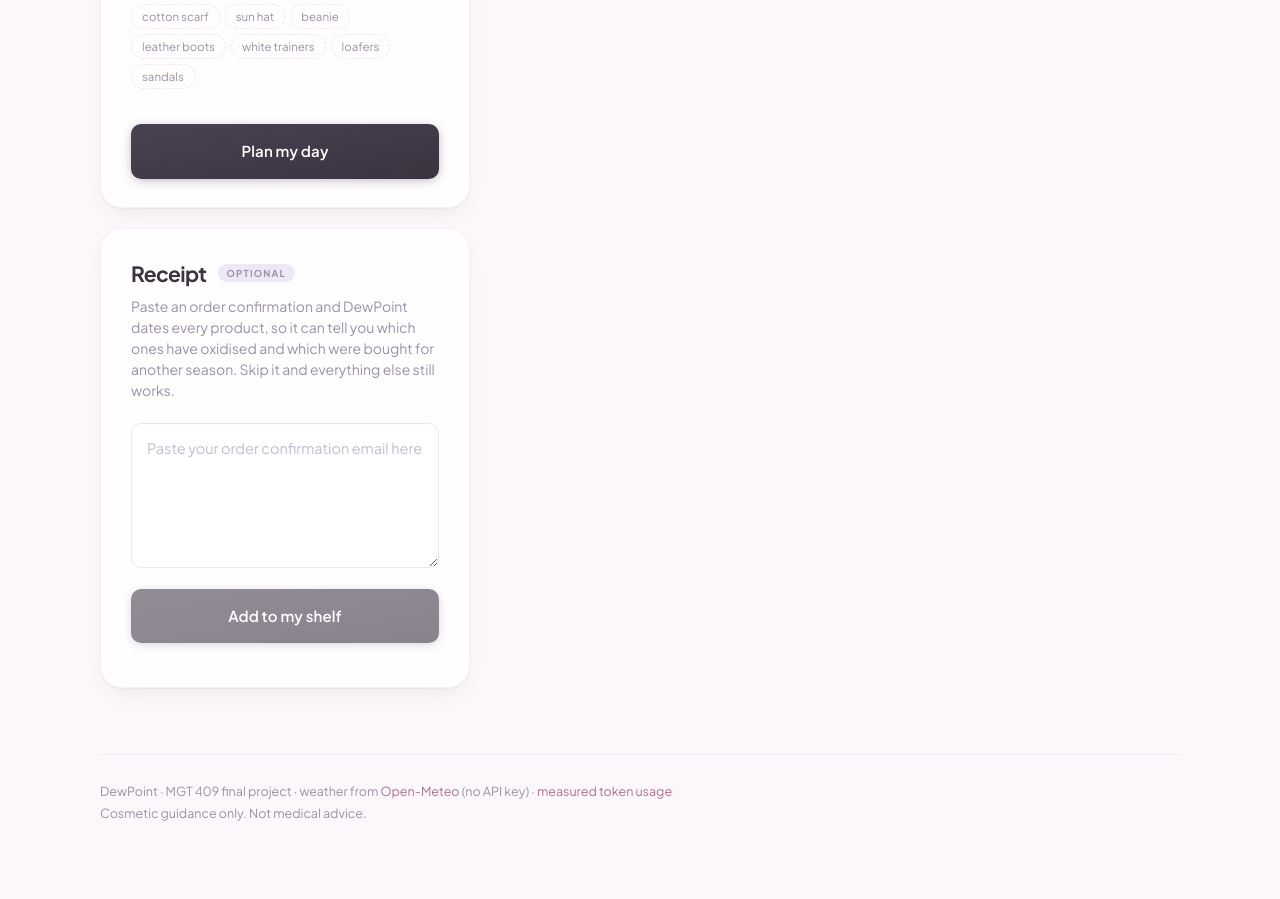
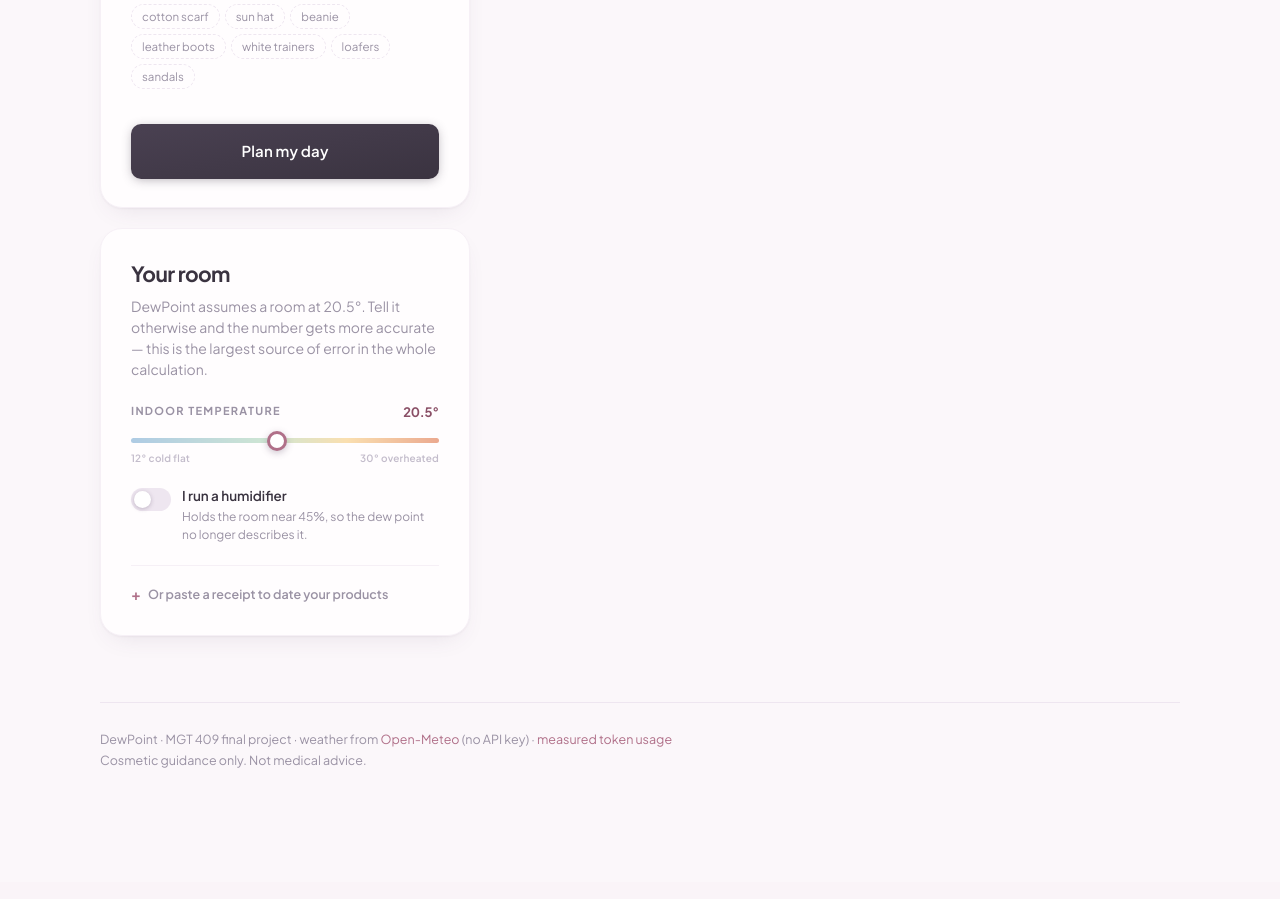
Before and after one commit to thuydgpham99/dewpoint, a Flask app: page / in a window 1280 px wide. Shown: the part 2691-3590 px from the top of the page. After the commit the page ends 3459 px from the top, so only its background shows below. Run offline with Flask 3, Linux system fonts and the light colour scheme.

Commit message:
Your room replaces the receipt panel; AM before PM
Your room
- Indoor temperature slider and a humidifier toggle. Indoor temperature was
  the single largest source of error in the model and section 7 said so; the
  app now asks instead of assuming. Moving from 17C to 24C changes the
  computed figure by about ten points and can change the advice band outright.
- The humidifier toggle pins the room to 45%, the usual humidistat setpoint,
  since a running humidifier adds moisture the outdoor air never carried and
  the dew point derivation stops describing the room.
- Both settings apply to the week ahead as well as today.
- Receipt paste moves into a collapsed row inside the same card. It is still
  needed for the dated inventory, the expired-product finding and the
  injection demo, but it was taking a whole panel for something nobody does
  on a first visit.

Shelf ordering
- Morning items first, then anything used twice, then evening, then skips, so
  the list reads in the order you work through it.
- AM, PM and SKIP now carry distinct colours instead of sharing one green.
  Each pair was checked against WCAG AA on its own fill, and the tag always
  spells out the slot, so the colour is never the only signal.

Section 7 and 8 rewritten to match, and selftest covers the room settings.

Co-Authored-By: Claude Opus 5 <noreply@anthropic.com>

```diff
--- a/app.py
+++ b/app.py
@@ -60,9 +60,20 @@ def plan():
             "reasons": screen["medical_reasons"],
         })
 
+    # Room settings. Indoor temperature is the largest source of error in the
+    # whole model, so letting the user state theirs is worth more than any
+    # refinement to the formula.
+    try:
+        room_temp = float(data.get("indoor_temp_c")) if data.get("indoor_temp_c") else None
+    except (TypeError, ValueError):
+        room_temp = None
+    if room_temp is not None:
+        room_temp = max(10.0, min(32.0, room_temp))
+    humidifier = bool(data.get("humidifier"))
+
     weather = fetch(city)
-    analysis = analysis_to_dict(analyse(weather))
-    outlook = build_outlook(weather.get("forecast", []))
+    analysis = analysis_to_dict(analyse(weather, room_temp, humidifier))
+    outlook = build_outlook(weather.get("forecast", []), room_temp, humidifier)
 
     result = run_pipeline(analysis, screen["safe_shelf"], screen["safe_wardrobe"],
                           outlook=outlook)
--- a/static/style.css
+++ b/static/style.css
@@ -246,6 +246,12 @@ ul.items .n{font-weight:600}
 ul.items .w{color:var(--ink-3);font-size:13px;display:block;margin-top:3px;line-height:1.5}
 .tag{font-size:9.5px;font-weight:700;letter-spacing:.09em;text-transform:uppercase;
   padding:3px 8px;border-radius:5px;margin-left:8px;vertical-align:1.5px}
+/* Time of day carries its own colour so the slot is readable at a glance,
+   never colour alone -- the tag always spells out AM, PM or SKIP. Each pair
+   was checked against WCAG AA on its own fill. */
+.tag.am{background:var(--p-butter);color:#8a6a1f}
+.tag.pm{background:var(--p-lilac);color:#4a3d6e}
+.tag.both{background:var(--p-mint);color:var(--good)}
 .tag.use{background:var(--p-mint);color:var(--good)}
 .tag.skip{background:var(--p-peach);color:var(--dry)}
 
@@ -522,3 +528,49 @@ table.tk td.num{text-align:right;font-family:var(--sans);font-variant-numeric:ta
   .oday{min-width:64px}
 }
 @media (prefers-reduced-motion:reduce){.odetail-inner{animation:none}}
+
+/* ---- room controls ---- */
+label output{float:right;font-size:13px;font-weight:700;color:var(--accent-2);
+  letter-spacing:-.2px;text-transform:none}
+input[type=range]{-webkit-appearance:none;appearance:none;width:100%;height:5px;
+  border-radius:999px;background:linear-gradient(90deg,#aecbe4,#cfe6d3 45%,#fadfb0 70%,#eba98f);
+  outline:none;margin:4px 0 5px;cursor:pointer}
+input[type=range]::-webkit-slider-thumb{-webkit-appearance:none;width:20px;height:20px;
+  border-radius:50%;background:#fff;border:3px solid var(--accent);cursor:grab;
+  box-shadow:0 2px 7px rgba(90,70,100,.3);transition:transform .15s}
+input[type=range]::-webkit-slider-thumb:active{cursor:grabbing;transform:scale(1.14)}
+input[type=range]::-moz-range-thumb{width:20px;height:20px;border-radius:50%;background:#fff;
+  border:3px solid var(--accent);cursor:grab;box-shadow:0 2px 7px rgba(90,70,100,.3)}
+input[type=range]:focus-visible{box-shadow:0 0 0 4px var(--accent-soft)}
+.scale{display:flex;justify-content:space-between;font-size:10px;color:var(--ink-4);
+  font-weight:600;letter-spacing:.02em}
+
+.toggle{display:flex;align-items:flex-start;gap:11px;margin-top:20px;cursor:pointer;
+  text-transform:none;letter-spacing:0;font-size:inherit;color:inherit;font-weight:400}
+.toggle input{position:absolute;opacity:0;width:0;height:0}
+.toggle .track{flex:none;width:40px;height:23px;border-radius:999px;background:var(--line);
+  position:relative;transition:background .22s;margin-top:1px}
+.toggle .knob{position:absolute;top:3px;left:3px;width:17px;height:17px;border-radius:50%;
+  background:#fff;box-shadow:0 1px 4px rgba(90,70,100,.32);
+  transition:transform .22s cubic-bezier(.22,.8,.3,1)}
+.toggle input:checked + .track{background:var(--accent)}
+.toggle input:checked + .track .knob{transform:translateX(17px)}
+.toggle input:focus-visible + .track{box-shadow:0 0 0 4px var(--accent-soft)}
+.tlabel{font-size:13.5px;font-weight:600;color:var(--ink);line-height:1.4}
+.tlabel em{display:block;font-style:normal;font-size:12px;font-weight:400;
+  color:var(--ink-3);margin-top:3px;line-height:1.45}
+
+.roomnote{margin-top:13px}
+.roomnote span{display:block;font-size:12.5px;color:var(--ink-2);line-height:1.5;
+  background:linear-gradient(135deg,var(--p-sky),var(--card));padding:10px 13px;
+  border-radius:var(--r-sm);margin-bottom:7px;animation:unfold .25s cubic-bezier(.22,.7,.3,1)}
+
+.receipt-fold{margin-top:22px;border-top:1px solid var(--line-2);padding-top:16px}
+.receipt-fold summary{list-style:none;cursor:pointer;font-size:12.5px;font-weight:600;
+  color:var(--ink-3);outline:none;transition:color .17s;display:flex;align-items:center;gap:7px}
+.receipt-fold summary::-webkit-details-marker{display:none}
+.receipt-fold summary::before{content:'+';font-size:15px;font-weight:700;color:var(--accent)}
+.receipt-fold[open] summary::before{content:'\2013'}
+.receipt-fold summary:hover{color:var(--accent-2)}
+.receipt-fold summary:focus-visible{box-shadow:0 0 0 3px var(--accent-soft);border-radius:6px}
+@media (prefers-reduced-motion:reduce){.roomnote span{animation:none}}
--- a/templates/index.html
+++ b/templates/index.html
@@ -65,13 +65,34 @@
     </div>
 
     <div class="card" style="margin-top:20px">
-      <h2>Receipt <span class="opt">optional</span></h2>
-      <p class="sub">Paste an order confirmation and DewPoint dates every product, so it can
-      tell you which ones have oxidised and which were bought for another season. Skip it and
-      everything else still works.</p>
-      <textarea id="receipt" rows="5" placeholder="Paste your order confirmation email here"></textarea>
-      <button class="go" id="scan" style="margin-top:14px" disabled>Add to my shelf</button>
-      <div id="invbox" style="margin-top:16px"></div>
+      <h2>Your room</h2>
+      <p class="sub">DewPoint assumes a room at 20.5&deg;. Tell it otherwise and the
+      number gets more accurate — this is the largest source of error in the whole
+      calculation.</p>
+
+      <label for="roomtemp">Indoor temperature
+        <output id="roomout" for="roomtemp">20.5&deg;</output>
+      </label>
+      <input type="range" id="roomtemp" min="12" max="30" step="0.5" value="20.5">
+      <div class="scale"><span>12&deg; cold flat</span><span>30&deg; overheated</span></div>
+
+      <label class="toggle" for="humid">
+        <input type="checkbox" id="humid">
+        <span class="track"><span class="knob"></span></span>
+        <span class="tlabel">I run a humidifier
+          <em>Holds the room near 45%, so the dew point no longer describes it.</em></span>
+      </label>
+
+      <div id="roomnote" class="roomnote"></div>
+
+      <details class="receipt-fold">
+        <summary>Or paste a receipt to date your products</summary>
+        <p class="hint" style="margin-top:9px">An order confirmation lets DewPoint work out
+        which products have oxidised and which were bought for another season.</p>
+        <textarea id="receipt" rows="4" placeholder="Paste your order confirmation email here"></textarea>
+        <button class="go" id="scan" style="margin-top:12px" disabled>Add to my shelf</button>
+        <div id="invbox" style="margin-top:16px"></div>
+      </details>
     </div>
   </div>
 
@@ -109,7 +130,9 @@ $('#go').addEventListener('click', async () => {
       method:'POST', headers:{'Content-Type':'application/json'},
       body: JSON.stringify({ city:$('#city').value,
                              shelf:CHIPS.shelf.join(', '),
-                             wardrobe:CHIPS.wardrobe.join(', ') })
+                             wardrobe:CHIPS.wardrobe.join(', '),
+                             indoor_temp_c: $('#roomtemp').value,
+                             humidifier: $('#humid').checked })
     });
     render(await r.json());
   } catch (err) {
@@ -117,6 +140,27 @@ $('#go').addEventListener('click', async () => {
   }
   btn.disabled = false; btn.textContent = 'Plan my day';
 });
+
+const roomTemp = $('#roomtemp'), roomOut = $('#roomout'),
+      humidBox = $('#humid'), roomNote = $('#roomnote');
+
+function refreshRoom() {
+  const t = parseFloat(roomTemp.value);
+  roomOut.textContent = t.toFixed(1) + '\u00b0';
+  const parts = [];
+  if (Math.abs(t - 20.5) >= 1.5) {
+    parts.push(t < 20.5
+      ? 'A cooler room holds its moisture better, so your air is less dry than the default assumes.'
+      : 'A warmer room dries the air further — every degree of heating costs you humidity.');
+  }
+  if (humidBox.checked) {
+    parts.push('With a humidifier running the room sits near 45% whatever the outdoor air was carrying.');
+  }
+  roomNote.innerHTML = parts.length ? parts.map(x => `<span>${x}</span>`).join('') : '';
+}
+roomTemp.addEventListener('input', refreshRoom);
+humidBox.addEventListener('change', refreshRoom);
+refreshRoom();
 
 const receiptBox = $('#receipt'), scanBtn = $('#scan');
 receiptBox.addEventListener('input', () => {
@@ -499,9 +543,26 @@ function render(d) {
       <div class="rwhy">${esc(why || 'No reason given.')}</div>
     </details>`;
 
+  // Morning first, then anything used twice, then evening, then what to skip.
+  // The list should read in the order you will actually work through it.
+  const SLOT = { am: 0, 'am|pm': 1, both: 1, pm: 2 };
+  const slotOf = w => {
+    const k = String(w || '').toLowerCase().replace(/\s+/g, '');
+    return k in SLOT ? SLOT[k] : 1;
+  };
+  const slotClass = w => {
+    const k = String(w || '').toLowerCase().replace(/\s+/g, '');
+    if (k === 'am') return 'am';
+    if (k === 'pm') return 'pm';
+    return 'both';
+  };
+
+  const ordered = (d.shelf.use || []).slice()
+    .sort((a, b) => slotOf(a.when) - slotOf(b.when));
+
   h += '<div class="card"><h2>Your shelf tonight</h2>'
-     + '<p class="rhint">Tap any product for the reason.</p><div class="rows">';
-  (d.shelf.use||[]).forEach(i => h += row(i.product, i.when || 'use', 'use', i.why));
+     + '<p class="rhint">Morning first. Tap any product for the reason.</p><div class="rows">';
+  ordered.forEach(i => h += row(i.product, i.when || 'use', slotClass(i.when), i.why));
   (d.shelf.skip||[]).forEach(i => h += row(i.product, 'skip', 'skip', i.why));
   h += '</div>';
   h += '</div>';
```
Also changed, not shown: climate.py (+37 -8 lines), make_report.py (+13 -7 lines), report.html (+27 -21 lines), selftest.py (+14 -1 lines).
